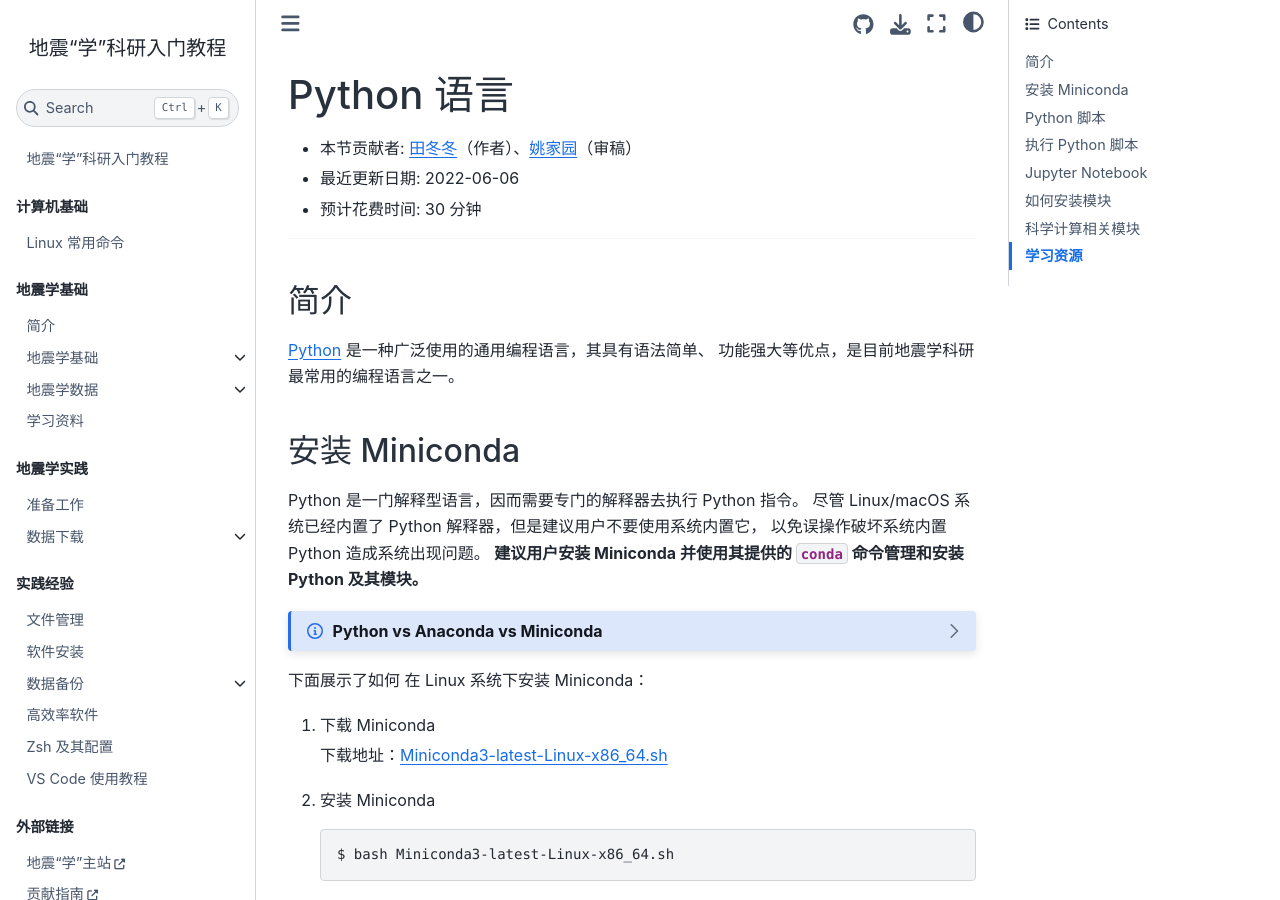
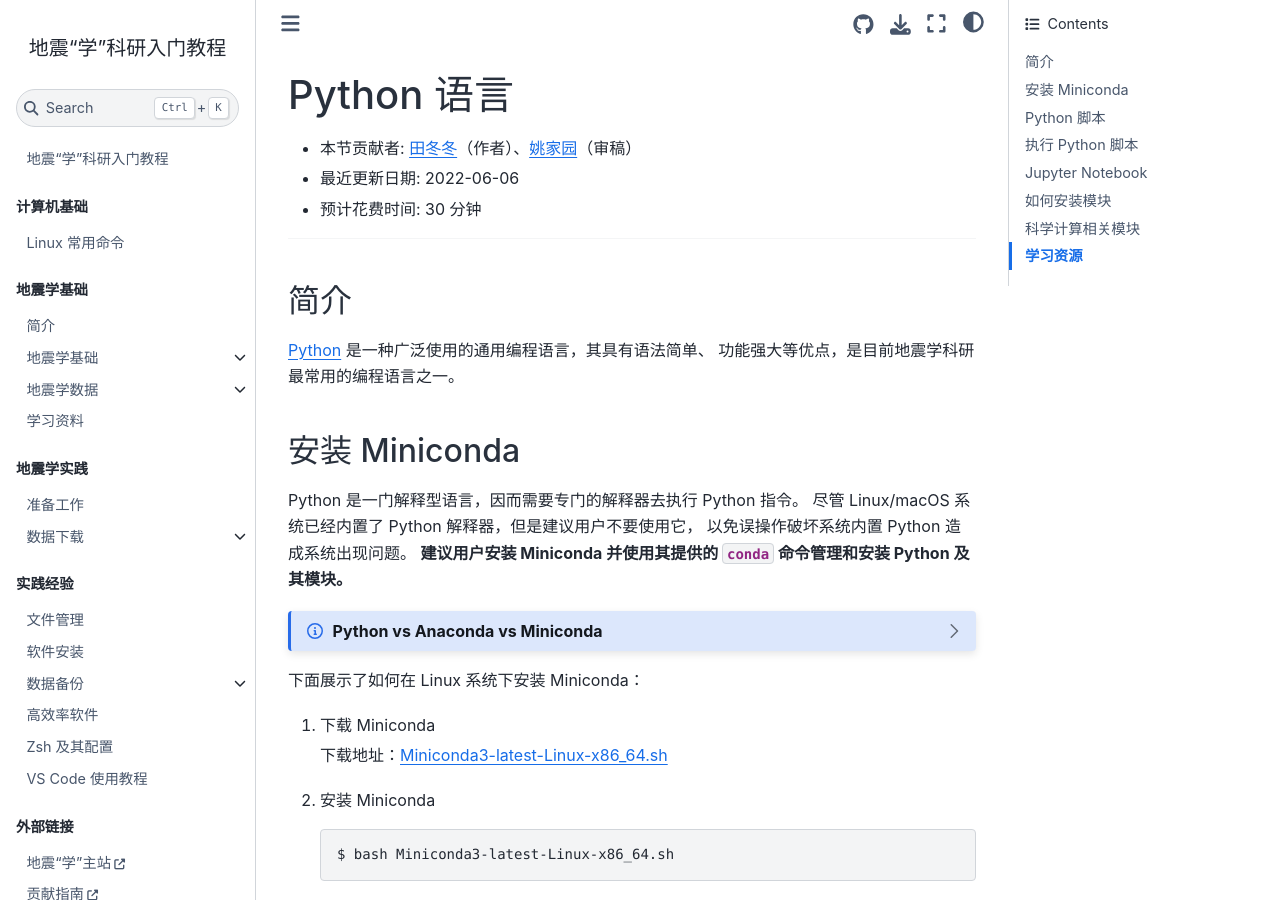
Before and after one commit to seismo-learn/seismology101, a Jupyter Book: the page built from source/programming/python.md, in a window 1280 px wide and 900 px high. Built offline with Jupyter Book 1.0.4 settings and Sphinx 7.4.7 and the Sphinx Book theme 1.1.4, drawn with Linux system fonts in a browser that asks for light colours; pages that are not in the unit, such as notebooks, are missing from menus; some of the changed lines change nothing that is shown.

Commit message:
Apply suggestions from code review
Co-authored-by: Yao Jiayuan <coreman.seism@gmail.com>

```diff
--- a/source/programming/python.md
+++ b/source/programming/python.md
@@ -14,7 +14,7 @@
 ## 安装 Miniconda
 
 Python 是一门解释型语言，因而需要专门的解释器去执行 Python 指令。
-尽管 Linux/macOS 系统已经内置了 Python 解释器，但是建议用户不要使用系统内置它，
+尽管 Linux/macOS 系统已经内置了 Python 解释器，但是建议用户不要使用它，
 以免误操作破坏系统内置 Python 造成系统出现问题。
 **建议用户安装 Miniconda 并使用其提供的 `conda` 命令管理和安装 Python 及其模块。**
 
@@ -23,21 +23,21 @@
 :icon: info
 
 在安装和使用 Miniconda 前，读者有必要了解 Python、Anaconda 和 Miniconda 三者
-之间的区别于联系：
+之间的区别与联系：
 
 Python 解释器
-: 从 [Python 官方网站下载](https://www.python.org/downloads/)的 Python 安装包
-  就提供了一个 Python 解释器，其包含了 Python 的核心模块和库，是运行 Python
-  指令/脚本所必须的软件。
+: 从 [Python 官方网站](https://www.python.org/downloads/) 下载的 Python 安装包
+  只提供了一个 Python 解释器，仅包含 Python 的核心模块和库，是运行 Python
+  脚本所必需的。
 
 Anaconda
-: [Anaconda](https://www.anaconda.com/) 是一个 Python **发行版**，其不仅提供了
-  Python 解释器，还内置了很多 Python 开发工具，以及众多科学计算相关的库，形成了
+: [Anaconda](https://www.anaconda.com/) 是一个 Python **发行版**，不仅提供了
+  Python 解释器，还内置了很多 Python 开发工具与众多科学计算相关的库，形成了
   一个可以开箱即用的 Python 科学计算环境，省去了自行配置科学计算环境的麻烦。
-  同时，Anaconda 还提供了强大的软件包管理工具 `conda`，可以方便地安装模块和管理环境。
+  Anaconda 还提供了强大的软件包管理工具 `conda`，可以方便地安装模块和管理环境。
   安装 Anaconda 相当于安装了 Python 解释器 + 数百个科学计算相关模块 + 包管理器 `conda`。
 
-  尽管 Anaconda 有很多优点，其也有很明显的缺点：
+  尽管 Anaconda 有很多优点，其也有明显的缺点：
   - 安装包非常大（超过 500 MB）
   - 安装过程耗时长（一般超过 5 分钟）
   - 安装后占用大量硬盘空间（一般超过 3 GB）
@@ -46,10 +46,10 @@
 Miniconda
 : [Miniconda](https://docs.conda.io/en/latest/miniconda.html) 是 Anaconda 的精简版。
   它继承了 Anaconda 的优点，同时避免了 Anaconda 的臃肿。其安装包只有约 50 MB，安装
-  通常也只需要数十秒。安装 Miniconda 相当于安装了 Python 解释器 + 包管理器 `conda`。
+  通常也只需要数十秒。安装 Miniconda 相当于安装了 Python 解释器 + 核心模块/库 + 包管理器 `conda`。
 :::
 
-下面展示了如何 在 Linux 系统下安装 Miniconda：
+下面展示了如何在 Linux 系统下安装 Miniconda：
 
 1. 下载 Miniconda
 
```
